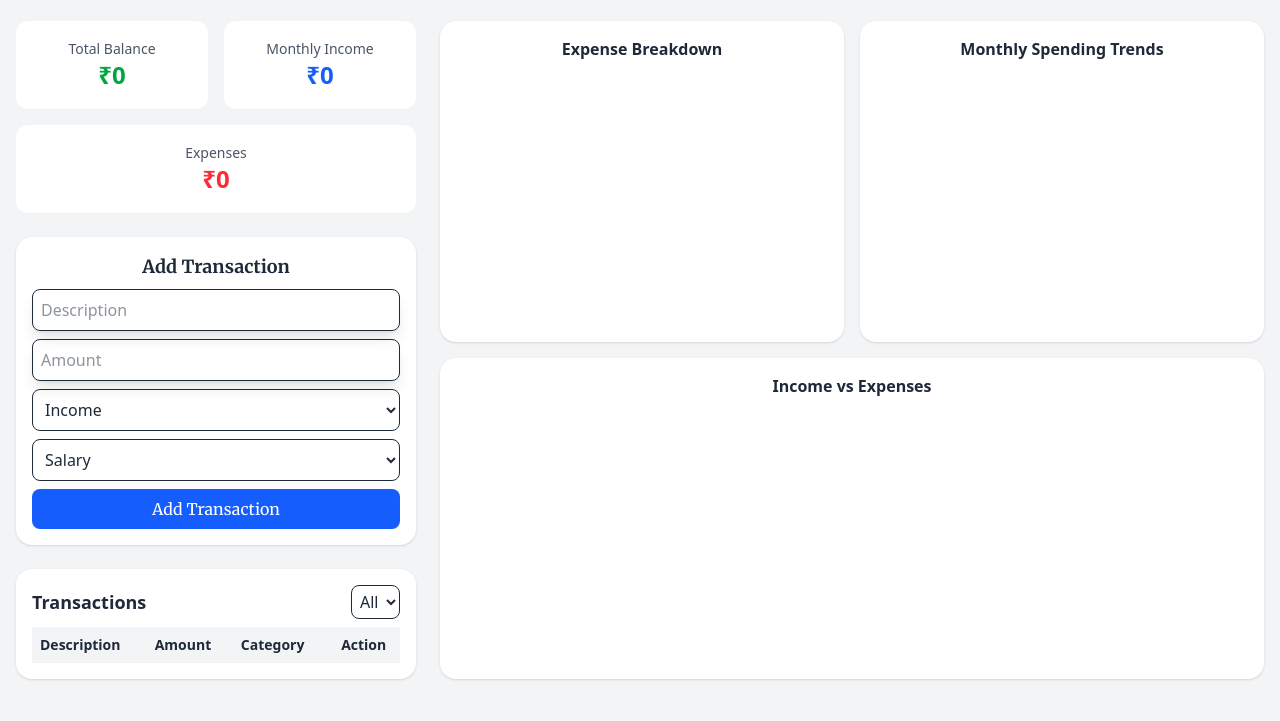
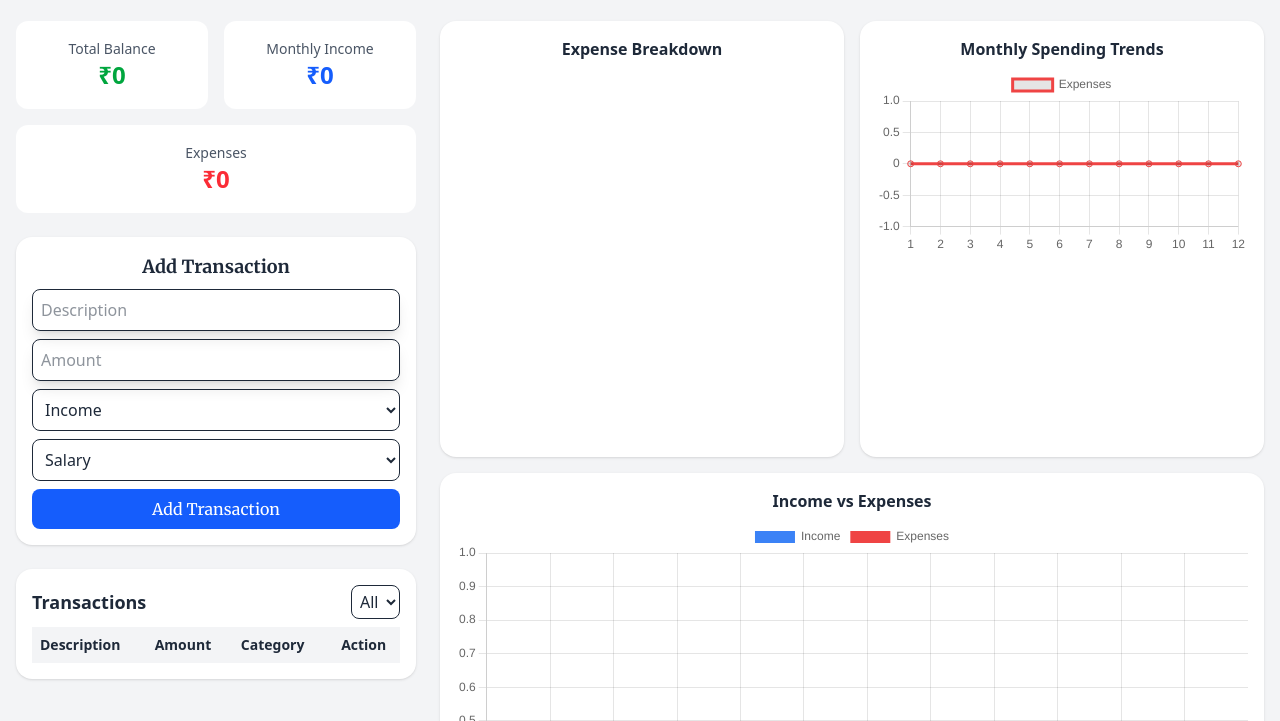
Before and after one commit to Majid0899/finance-dashboard-frontend, a plain HTML site: page src/index.html in a window 1280 px wide. Shown: the part 79-800 px from the top of the page. Drawn offline with nearby package versions, Linux system fonts and the light colour scheme.

Commit message:
feat: add  expenses charts

```diff
--- a/src/index.html
+++ b/src/index.html
@@ -4,64 +4,79 @@
     <meta charset="UTF-8" />
     <meta name="viewport" content="width=device-width, initial-scale=1.0" />
     <title>Personal Finance Dashboard</title>
+
+    <!-- Chart.js for data visualization -->
+    <script src="https://cdn.jsdelivr.net/npm/chart.js"></script>
+
     <!-- Custom CSS for color theme variables -->
-  <link rel="stylesheet" href="styles.css">
+    <link rel="stylesheet" href="styles.css" />
   </head>
 
   <body class="bg-gray-100 text-gray-800 min-h-screen">
-  <div class="container  mx-auto p-4">
+    <div class="container mx-auto p-4">
       <!--Dashboard Header -->
       <header class="text-center mb-6">
-      <h1 class="text-3xl font-bold font-garamond text-blue-600">Finance Dashboard</h1>
-      <p class="text-gray-500 font-merriweather">Track your income, expenses, and investments</p>
+        <h1 class="text-3xl font-bold font-garamond text-blue-600">
+          Finance Dashboard
+        </h1>
+        <p class="text-gray-500 font-merriweather">
+          Track your income, expenses, and investments
+        </p>
       </header>
 
       <!--Dashboard Grid Layout -->
       <main class="grid grid-cols-1 lg:grid-cols-3 gap-6">
-
         <!-- Left Column (Summary + Form + Transactions) -->
         <section class="lg:col-span-1 space-y-6">
-
           <!-- Summary Cards -->
           <div class="grid grid-cols-2 gap-4">
-          <div class="border-2 bg-white border-transparent
-          text-center
-          hover:scale-105 hover:border-blue-500
-        transition-all duration-700
-         ease-in rounded-xl p-4">
-            <h2 class="text-gray-600 text-sm ">Total Balance</h2>
-            <p id="total-balance" class="text-2xl font-bold text-green-600">₹0</p>
+            <div
+              class="border-2 bg-white border-transparent text-center hover:scale-105 hover:border-blue-500 transition-all duration-700 ease-in rounded-xl p-4"
+            >
+              <h2 class="text-gray-600 text-sm">Total Balance</h2>
+              <p id="total-balance" class="text-2xl font-bold text-green-600">
+                ₹0
+              </p>
             </div>
-           <div class="border-2 bg-white border-transparent
-           text-center
-          hover:scale-105 hover:border-blue-500
-        transition-all duration-700
-         ease-in rounded-xl p-4">
+            <div
+              class="border-2 bg-white border-transparent text-center hover:scale-105 hover:border-blue-500 transition-all duration-700 ease-in rounded-xl p-4"
+            >
               <h2 class="text-gray-600 text-sm">Monthly Income</h2>
-            <p id="monthly-income" class="text-2xl font-bold text-blue-600">₹0</p>
+              <p id="monthly-income" class="text-2xl font-bold text-blue-600">
+                ₹0
+              </p>
             </div>
 
-             <div class="border-2 text-center bg-white border-transparent
-          hover:scale-105 hover:border-blue-500
-        transition-all duration-700
-         ease-in rounded-xl p-4 col-span-2">
+            <div
+              class="border-2 text-center bg-white border-transparent hover:scale-105 hover:border-blue-500 transition-all duration-700 ease-in rounded-xl p-4 col-span-2"
+            >
               <h2 class="text-gray-600 text-sm">Expenses</h2>
-            <p id="monthly-expense" class="text-2xl font-bold text-red-500">₹0</p>
+              <p id="monthly-expense" class="text-2xl font-bold text-red-500">
+                ₹0
+              </p>
             </div>
           </div>
 
           <!--Transaction Form -->
           <div class="bg-white p-4 rounded-2xl shadow">
-          <h2 class="text-lg font-merriweather font-bold mb-2 text-center">Add Transaction</h2>
+            <h2 class="text-lg font-merriweather font-bold mb-2 text-center">
+              Add Transaction
+            </h2>
             <form id="transaction-form" class="space-y-2">
-            <input id="desc" type="text" placeholder="Description" required
-               class="w-full border rounded-lg p-2
-               shadow-lg transition-all duration-300 ease-in-out focus:scale-[1.02] focus:border-blue-500 focus:shadow-md focus:shadow-blue-400 focus:outline-none"
+              <input
+                id="desc"
+                type="text"
+                placeholder="Description"
+                required
+                class="w-full border rounded-lg p-2 shadow-lg transition-all duration-300 ease-in-out focus:scale-[1.02] focus:border-blue-500 focus:shadow-md focus:shadow-blue-400 focus:outline-none"
               />
 
-            <input id="amount" type="number" placeholder="Amount" required
-                class="w-full border rounded-lg p-2
-               shadow-lg transition-all duration-300 ease-in-out focus:scale-[1.02] focus:border-blue-500 focus:shadow-md focus:shadow-blue-400 focus:outline-none"
+              <input
+                id="amount"
+                type="number"
+                placeholder="Amount"
+                required
+                class="w-full border rounded-lg p-2 shadow-lg transition-all duration-300 ease-in-out focus:scale-[1.02] focus:border-blue-500 focus:shadow-md focus:shadow-blue-400 focus:outline-none"
               />
 
               <select id="type" class="w-full border rounded-lg p-2">
@@ -77,9 +92,10 @@
                 <option value="others">Others</option>
               </select>
 
-            <button type="submit"
-              class="w-full bg-blue-600 text-white py-2 rounded-lg transition font-merriweather
-              hover:animate-glow">
+              <button
+                type="submit"
+                class="w-full bg-blue-600 text-white py-2 rounded-lg transition font-merriweather hover:animate-glow"
+              >
                 Add Transaction
               </button>
             </form>
@@ -116,7 +132,9 @@
             <canvas id="chart-pie"></canvas>
           </div>
           <div class="bg-white p-4 rounded-2xl shadow">
-          <h2 class="font-semibold mb-2 text-center">Monthly Spending Trends</h2>
+            <h2 class="font-semibold mb-2 text-center">
+              Monthly Spending Trends
+            </h2>
             <canvas id="chart-line"></canvas>
           </div>
           <div class="bg-white p-4 rounded-2xl shadow md:col-span-2">
@@ -128,6 +146,5 @@
     </div>
 
     <script src="./script.js"></script>
-
   </body>
 </html>
--- a/src/script.js
+++ b/src/script.js
@@ -1,7 +1,9 @@
+// Initialize the storage
 const state = {
   transactions: JSON.parse(localStorage.getItem("pf_transactions_v1")) || [],
 };
 
+// Save the data in localstorage
 const saveData = () => {
   localStorage.setItem(
     "pf_transactions_v1",
@@ -9,6 +11,7 @@ const saveData = () => {
   );
 };
 
+// add transaction
 document.getElementById("transaction-form").addEventListener("submit", (e) => {
   e.preventDefault();
   const desc = document.querySelector("#desc").value;
@@ -16,16 +19,20 @@ document.getElementById("transaction-form").addEventListener("submit", (e) => {
   const type = document.querySelector("#type").value.trim();
   const category = document.querySelector("#category").value.trim();
 
+  // Validate amount
   if (amount <= 0) {
     return alert("Please enter a valid amount");
   }
 
+  // update the storage
   state.transactions.push({ desc, amount, type, category, date: new Date() });
   saveData();
+  e.target.reset();
+  //update the UI
   updateUI();
-  e.target.reset();
 });
 
+// get income , balance and expense
 const getTotals = () => {
   const income = state.transactions
     .filter((t) => t.type === "income")
@@ -38,6 +45,7 @@ const getTotals = () => {
   return { income, expense, balance: income - expense };
 };
 
+// Render Dashboard Summary Section
 function renderSummary() {
   const { income, expense, balance } = getTotals();
   document.querySelector("#total-balance").textContent = `₹${balance}`;
@@ -45,6 +53,7 @@ function renderSummary() {
   document.querySelector("#monthly-expense").textContent = `₹${expense}`;
 }
 
+// Render Transactions
 function renderTransactions() {
   const list = document.getElementById("transaction-list");
   const filter = document.getElementById("filter-category").value;
@@ -67,13 +76,121 @@ function renderTransactions() {
   });
 }
 
+// Delete Transaction
+function deleteTx(index) {
+  state.transactions.splice(index, 1);
+  saveData();
+  updateUI();
+}
+
+// Charts
+let pieChart, lineChart, barChart;
+function renderCharts() {
+  const ctx1 = document.getElementById("chart-pie");
+  const ctx2 = document.getElementById("chart-line");
+  const ctx3 = document.getElementById("chart-bar");
+
+  // extract the expenses category and amount
+  const expensesByCat = {};
+  state.transactions
+    .filter((t) => t.type === "expense")
+    .forEach((t) => {
+      expensesByCat[t.category] =
+        (expensesByCat[t.category] || 0) + Number(t.amount);
+    });
+
+  const categories = Object.keys(expensesByCat);
+  const values = Object.values(expensesByCat);
+
+  //Pie Chart
+  if (pieChart) pieChart.destroy();
+  pieChart = new Chart(ctx1, {
+    type: "pie",
+    data: {
+      labels: categories,
+      datasets: [{ data: values }],
+    },
+
+  });
+
+  //Line Chart (Monthly Expense Trend)
+  const monthly = Array(12).fill(0);
+  const now = new Date();
+  state.transactions
+    .filter((t) => t.type === "expense")
+    .forEach((t) => {
+      const d = new Date(t.date);
+      const diff =
+        now.getMonth() -
+        d.getMonth() +
+        12 * (now.getFullYear() - d.getFullYear());
+      if (diff < 12 && diff >= 0) monthly[11 - diff] += Number(t.amount);
+    });
+
+  if (lineChart) lineChart.destroy();
+  lineChart = new Chart(ctx2, {
+    type: "line",
+    data: {
+      labels: Array.from({ length: 12 }, (_, i) => `${i + 1}`),
+
+      datasets: [
+        {
+          label: "Expenses",
+          data: monthly,
+          borderColor: "#ef4444",
+          fill: false,
+        },
+      ],
+    },
+  });
+
+  //Bar Chart (Income vs Expense)
+  const monthlyIncome = Array(12).fill(0);
+  const monthlyExpense = Array(12).fill(0);
+  state.transactions.forEach((t) => {
+    const d = new Date(t.date);
+    const diff =
+      now.getMonth() -
+      d.getMonth() +
+      12 * (now.getFullYear() - d.getFullYear());
+    if (diff < 12 && diff >= 0) {
+      if (t.type === "income") monthlyIncome[11 - diff] += Number(t.amount);
+      else monthlyExpense[11 - diff] += Number(t.amount);
+    }
+  });
+
+  if (barChart) barChart.destroy();
+  barChart = new Chart(ctx3, {
+    type: "bar",
+    data: {
+      labels: Array.from({ length: 12 }, (_, i) => `${i + 1}`),
+      datasets: [
+        { label: "Income", data: monthlyIncome, backgroundColor: "#3b82f6" },
+        { label: "Expenses", data: monthlyExpense, backgroundColor: "#ef4444" },
+      ],
+    },
+  });
+}
+
+// Update UI
 function updateUI() {
   renderSummary();
   renderTransactions();
+  renderCharts();
+  updateFilterOptions();
 }
+//Update category filter
+function updateFilterOptions() {
+  const filter = document.getElementById("filter-category");
+  const cats = [...new Set(state.transactions.map((t) => t.category))];
+  filter.innerHTML =
+    '<option value="all">All</option>' +
+    cats.map((c) => `<option value="${c}">${c}</option>`).join("");
+}
+// filter by category
+document
+  .getElementById("filter-category")
+  .addEventListener("change", renderTransactions);
 
 // initialize UI
 updateUI();
-
-console.log(state.transactions);
-getTotals();
```
Also changed, not shown: src/styles.css. Lines whose indentation alone changed are shown as unchanged.
